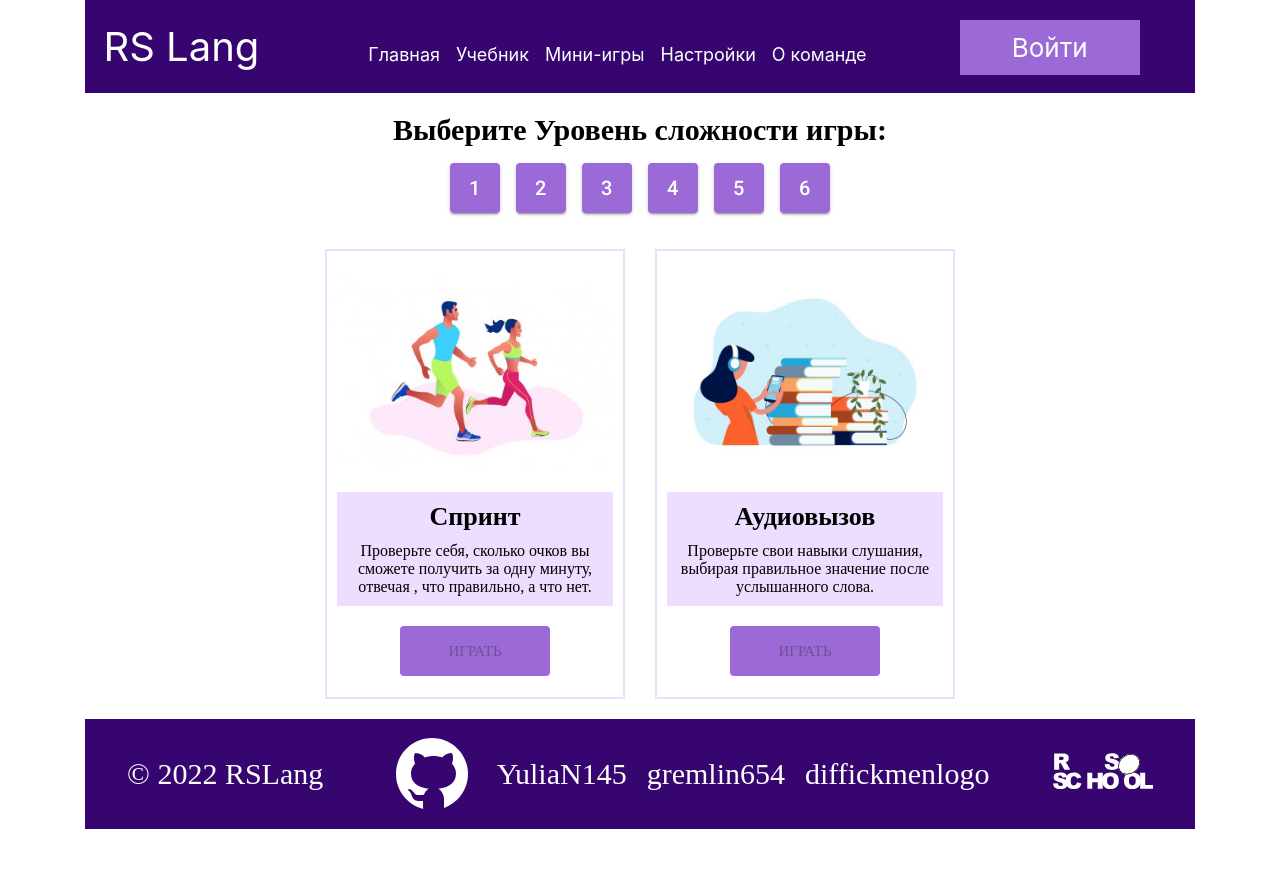
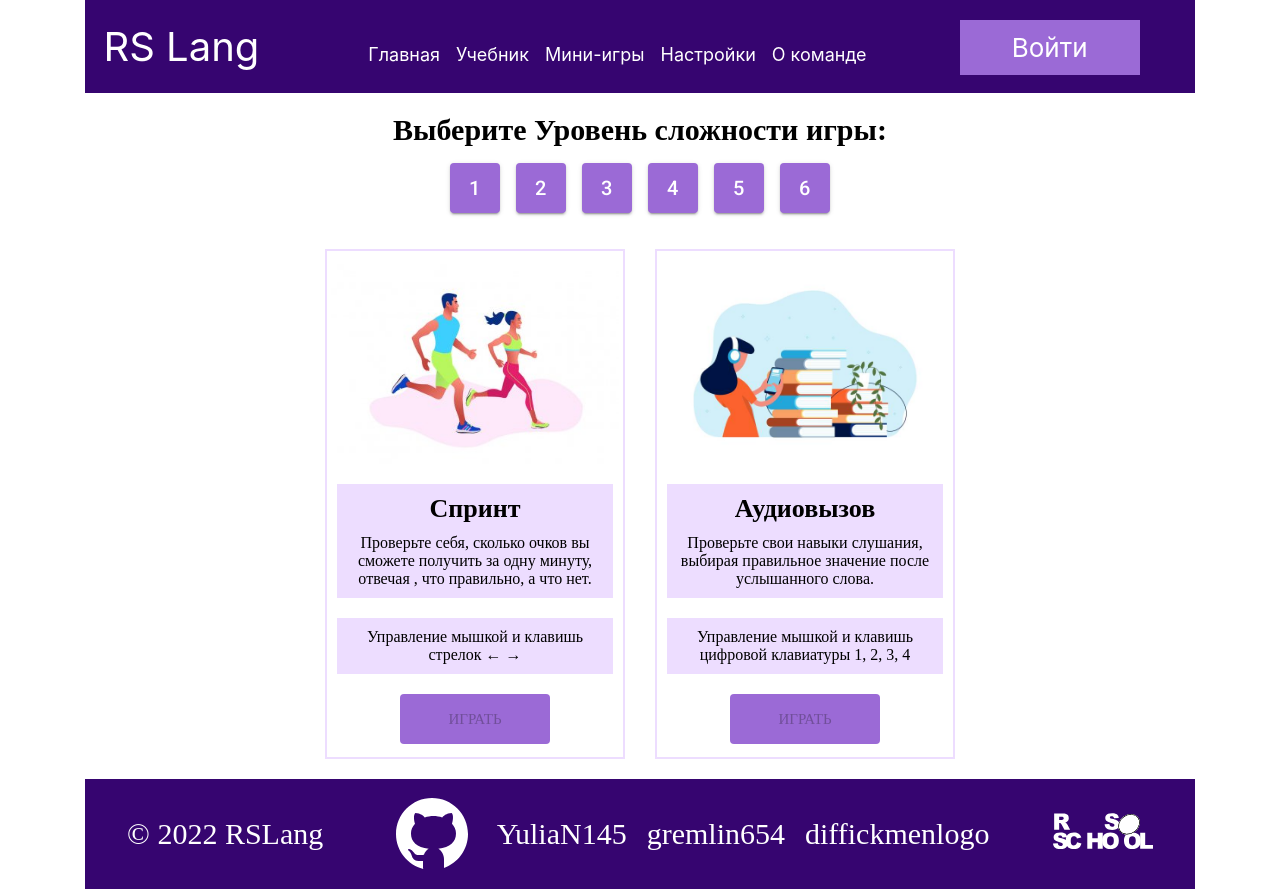
Before and after one commit to gremlin654/rslang, a React (Create React App) app in the folder rslang/: page /games in a window 1280 px wide. Before the commit the page ends 829 px from the top, so only its background shows below. Built offline with nearby package versions, Linux system fonts and the light colour scheme.

Commit message:
fix: add text about control in games.tsx and fix sound  setting in games

```diff
--- a/rslang/src/components/games/AudioChallenge.tsx
+++ b/rslang/src/components/games/AudioChallenge.tsx
@@ -26,7 +26,7 @@ const keyCode = {
 }
 
 export const AudioChallenge = () => {
-  const { soundVolume, wordVolume } = useAppSelector((state) => state.levelSlice.settings)
+  const { soundVolume, wordVolume } = useAppSelector((state) => state.userSlice.settings)
   const { words, isLoading } = useAppSelector((state) => state.levelSlice)
   const { setLevel, setActiveWords } = levelSlice.actions
   const dispatch = useAppDispatch()
--- a/rslang/src/components/games/Games.tsx
+++ b/rslang/src/components/games/Games.tsx
@@ -32,6 +32,9 @@ const Games = () => {
             <h3 className='game__title'>Спринт</h3>
             <p className='game__text'>Проверьте себя, сколько очков вы cможете получить за одну минуту, отвечая , что правильно, а что нет.</p>
           </div>
+          <div className='game__text-container'>
+            <p className='game__text'>Управление мышкой и клавишь стрелок ← →</p>
+          </div>
           <button className='game__btn' disabled={level === null}>
             {level === null ? (
               'Играть'
@@ -49,6 +52,9 @@ const Games = () => {
             <h3 className='game__title'>Аудиовызов </h3>
             <p className='game__text'>Проверьте свои навыки слушания, выбирая правильное значение после услышанного слова.</p>
           </div>
+          <div className='game__text-container'>
+            <p className='game__text'>Управление мышкой и клавишь цифровой клавиатуры 1, 2, 3, 4</p>
+          </div>
           <button className='game__btn' disabled={level === null}>
             {level === null ? (
               'Играть'
--- a/rslang/src/components/games/Sprint.tsx
+++ b/rslang/src/components/games/Sprint.tsx
@@ -36,7 +36,7 @@ const keyCode = {
 const initialObject = {} as IWord
 
 export const Sprint = () => {
-  const { soundVolume, musicVolume } = useAppSelector((state) => state.levelSlice.settings)
+  const { soundVolume, musicVolume } = useAppSelector((state) => state.userSlice.settings)
   const { words, isLoading } = useAppSelector((state) => state.levelSlice)
   const { setLevel, setActiveWords } = levelSlice.actions
   const dispatch = useAppDispatch()
--- a/rslang/src/style/Games.scss
+++ b/rslang/src/style/Games.scss
@@ -30,7 +30,7 @@
     justify-content: center;
     align-items: center;
     width: 30rem;
-    height: 45rem;
+    height: 51rem;
     gap: 2rem;
     padding: 1rem;
     border: 0.2rem solid rgba(233, 214, 255, 0.8235294118);
```
